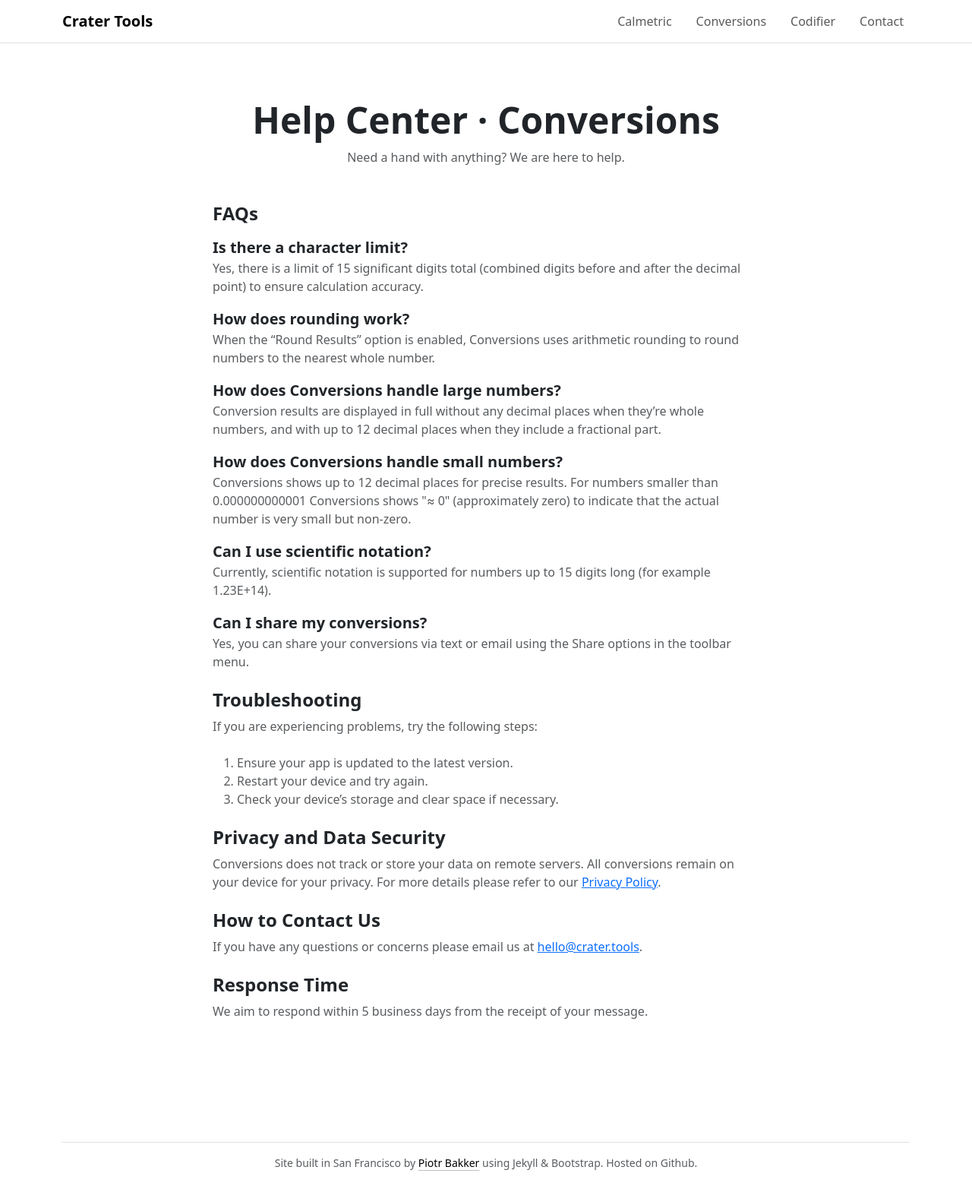
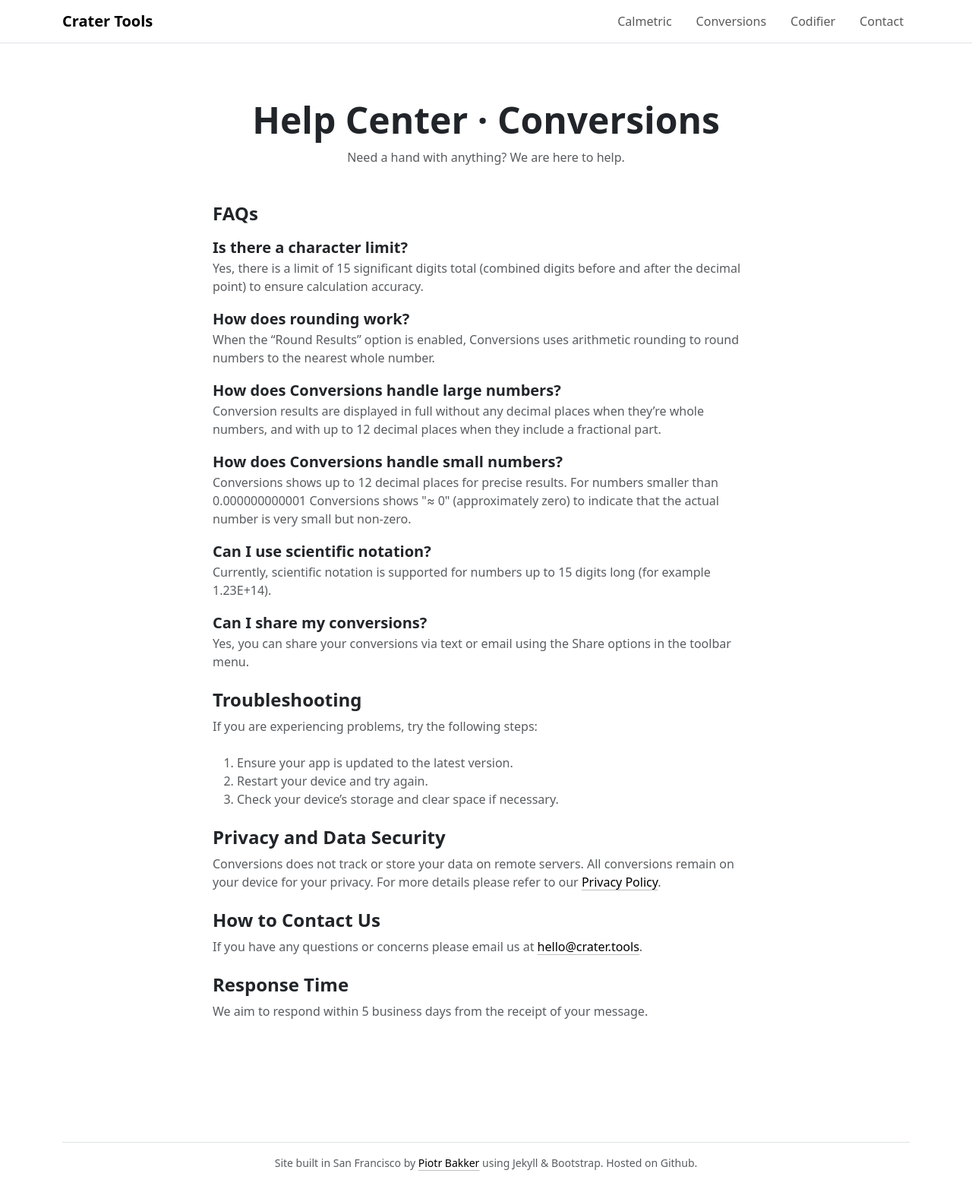
Before and after one commit to cratertools/crater.tools, a Jekyll site: the page built from conversions/help.html, in a window 1280 px wide. Shown: the whole page at 76% size. Built offline with Jekyll 4.4.1, drawn with Linux system fonts in a browser that asks for light colours.

Commit message:
Use link classes on help pages.

```diff
--- a/calmetric/help.html
+++ b/calmetric/help.html
@@ -44,12 +44,12 @@
 
             <h4 class="fw-bold">Privacy and Data Security</h4>
             <p class="text-body-secondary mb-4">
-                Calmetric does not track or store your data on remote servers. All date ranges remain on your device for your privacy. For more details please refer to our <a href="/calmetric/privacy-policy">Privacy Policy</a>.
+                Calmetric does not track or store your data on remote servers. All date ranges remain on your device for your privacy. For more details please refer to our <a href="/calmetric/privacy-policy" class="link-body-emphasis link-offset-2 link-underline-opacity-25 link-underline-opacity-75-hover">Privacy Policy</a>.
             </p>
 
             <h4 class="fw-bold">How to Contact Us</h4>
             <p class="text-body-secondary mb-4">
-                If you have any questions or concerns please email us at <a href="mailto:hello@crater.tools">hello@crater.tools</a>.
+                If you have any questions or concerns please email us at <a href="mailto:hello@crater.tools" class="link-body-emphasis link-offset-2 link-underline-opacity-25 link-underline-opacity-75-hover">hello@crater.tools</a>.
             </p>
 
             <h4 class="fw-bold">Response Time</h4>
--- a/conversions/help.html
+++ b/conversions/help.html
@@ -44,12 +44,12 @@
 
             <h4 class="fw-bold">Privacy and Data Security</h4>
             <p class="text-body-secondary mb-4">
-                Conversions does not track or store your data on remote servers. All conversions remain on your device for your privacy. For more details please refer to our <a href="/conversions/privacy-policy">Privacy Policy</a>.
+                Conversions does not track or store your data on remote servers. All conversions remain on your device for your privacy. For more details please refer to our <a href="/conversions/privacy-policy" class="link-body-emphasis link-offset-2 link-underline-opacity-25 link-underline-opacity-75-hover">Privacy Policy</a>.
             </p>
 
             <h4 class="fw-bold">How to Contact Us</h4>
             <p class="text-body-secondary mb-4">
-                If you have any questions or concerns please email us at <a href="mailto:hello@crater.tools">hello@crater.tools</a>.
+                If you have any questions or concerns please email us at <a href="mailto:hello@crater.tools" class="link-body-emphasis link-offset-2 link-underline-opacity-25 link-underline-opacity-75-hover">hello@crater.tools</a>.
             </p>
 
             <h4 class="fw-bold">Response Time</h4>
```
